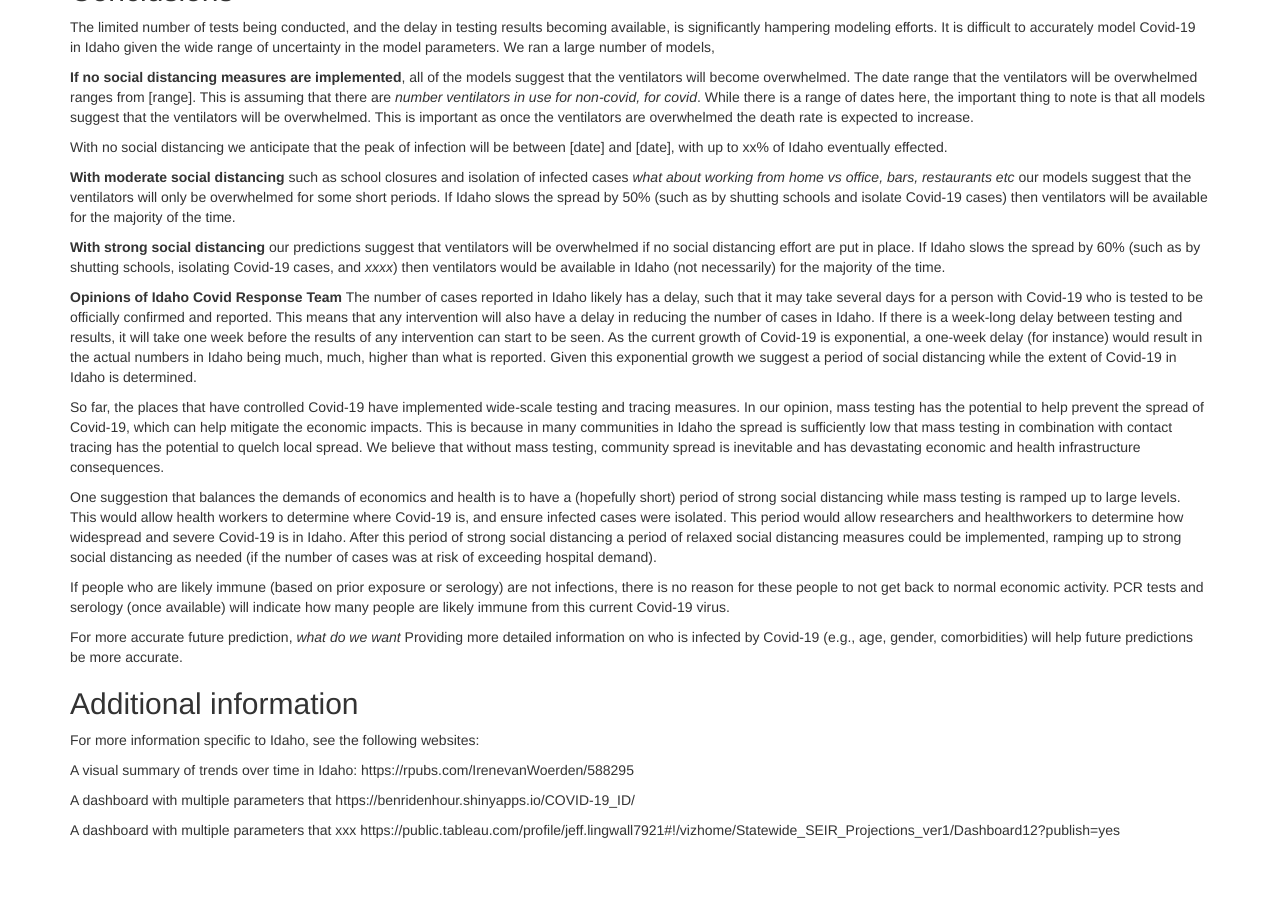
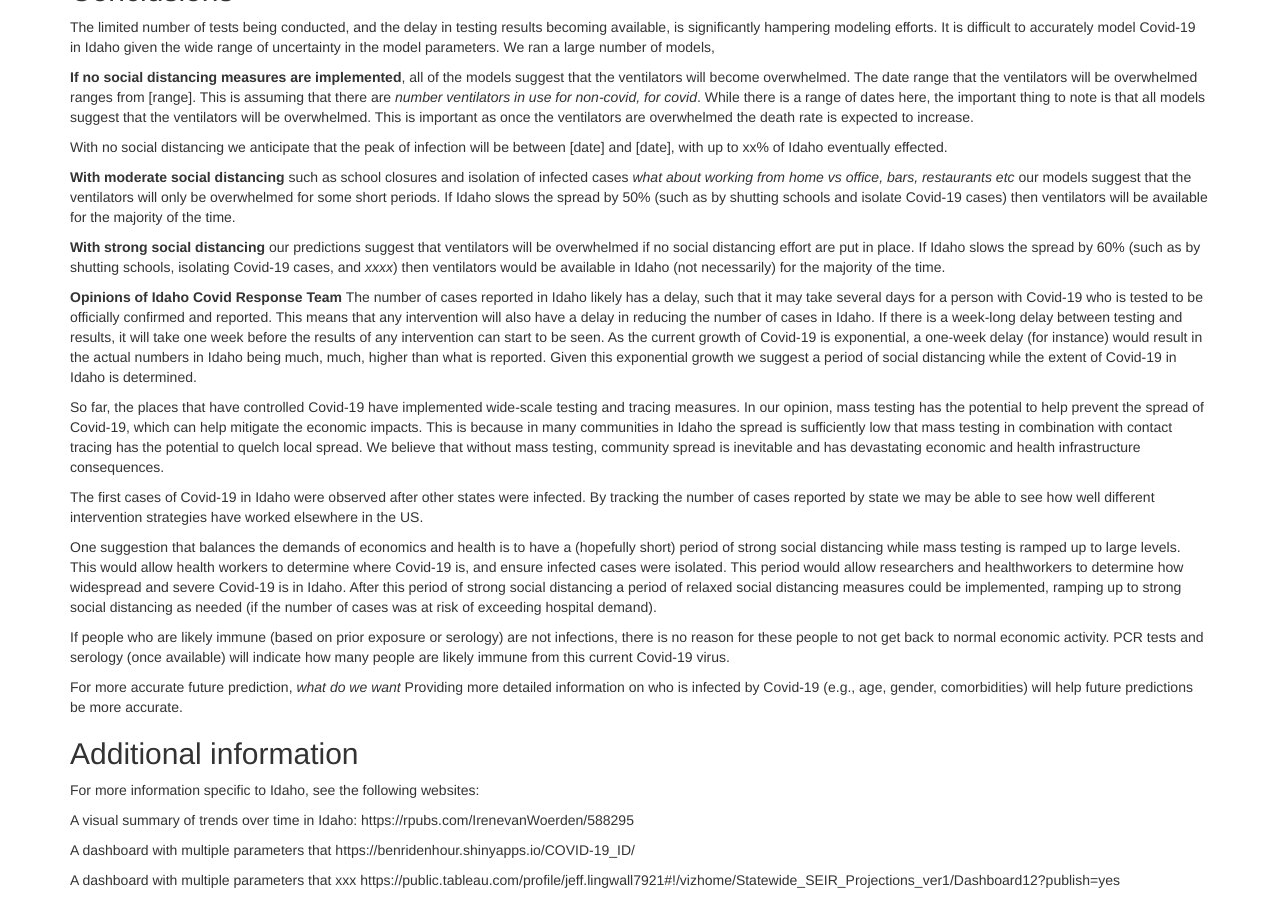
Before and after one commit to magbenji/summary, a Jekyll site: the page built from index.md, in a window 1280 px wide and 900 px high, scrolled down 3019 px. Built offline with Jekyll 4.4.1, drawn with Linux system fonts in a browser that asks for light colours; before the commit the page ends 3869 px from its top, so only the background shows below that.

Commit message:
Update index.md

```diff
--- a/index.md
+++ b/index.md
@@ -119,6 +119,8 @@ The number of cases reported in Idaho likely has a delay, such that it may take
 
 So far, the places that have controlled Covid-19 have implemented wide-scale testing and tracing measures. In our opinion, mass testing has the potential to help prevent the spread of Covid-19, which can help mitigate the economic impacts. This is because in many communities in Idaho the spread is sufficiently low that mass testing in combination with contact tracing has the potential to quelch local spread. We believe that without mass testing, community spread is inevitable and has devastating economic and health infrastructure consequences.
 
+The first cases of Covid-19 in Idaho were observed after other states were infected. By tracking the number of cases reported by state we may be able to see how well different intervention strategies have worked elsewhere in the US.
+
 One suggestion that balances the demands of economics and health is to have a (hopefully short) period of strong social distancing while mass testing is ramped up to large levels. This would allow health workers to determine where Covid-19 is, and ensure infected cases were isolated. This period would allow researchers and healthworkers to determine how widespread and severe Covid-19 is in Idaho.
 After this period of strong social distancing a period of relaxed social distancing measures could be implemented, ramping up to strong social distancing as needed (if the number of cases was at risk of exceeding hospital demand).
 
```
